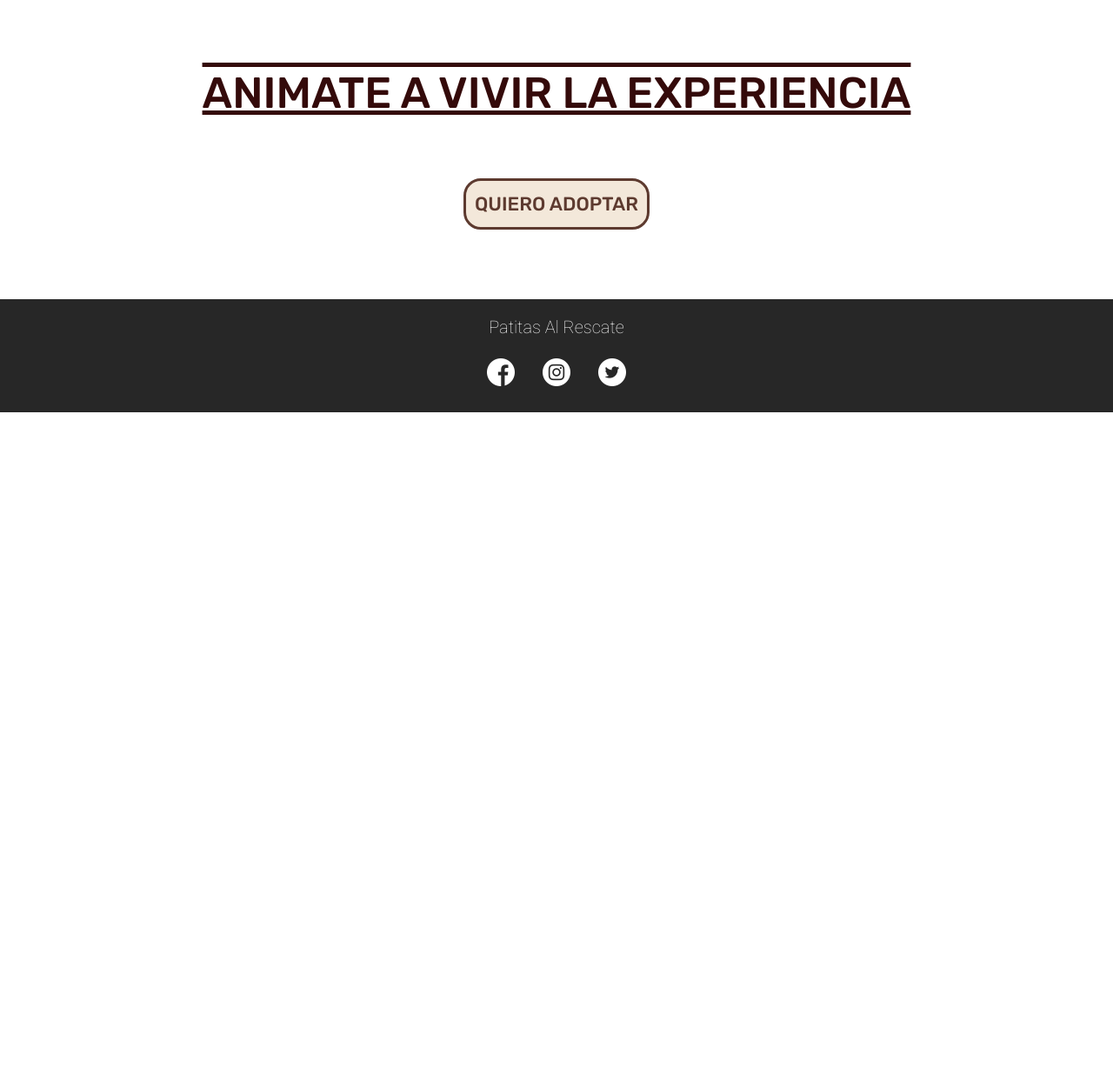
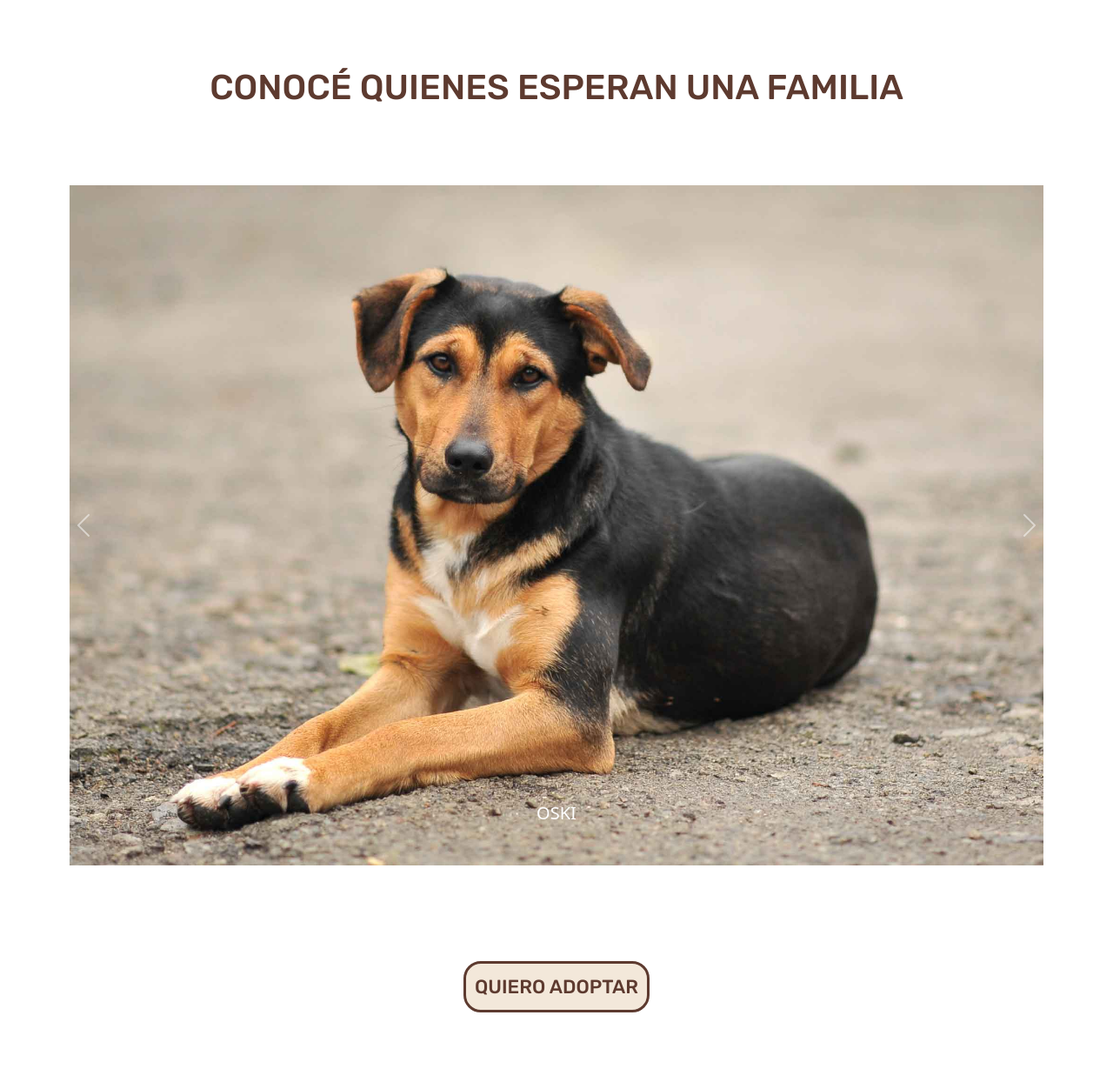
Before and after one commit to Mariagalera141/ONG-MARIA-GALERA, a website: page adopcion.html in a window 1280 px wide. Shown: the part 1076-2320 px from the top of the page at 87% size. Before the commit the page ends 1550 px from the top, so only its background shows below. Drawn offline with nearby package versions, Linux system fonts and the light colour scheme.

Commit message:
Adopciones

```diff
--- a/adopcion.html
+++ b/adopcion.html
@@ -71,8 +71,43 @@
     </section>
     <section>
         <div class="animate">
-            <h3>ANIMATE A VIVIR LA EXPERIENCIA</h3>
-            <button><a href="http:#">QUIERO ADOPTAR</a></button>
+            <h3>CONOCÉ QUIENES ESPERAN UNA FAMILIA</h3>
+            <div id="carouselExampleCaptions" class="carousel slide" data-bs-ride="false">
+                <div class="carousel-indicators">
+                  <button type="button" data-bs-target="#carouselExampleCaptions" data-bs-slide-to="0" class="active" aria-current="true" aria-label="Slide 1"></button>
+                  <button type="button" data-bs-target="#carouselExampleCaptions" data-bs-slide-to="1" aria-label="Slide 2"></button>
+                  <button type="button" data-bs-target="#carouselExampleCaptions" data-bs-slide-to="2" aria-label="Slide 3"></button>
+                </div>
+                <div class="carousel-inner">
+                  <div class="carousel-item active">
+                    <img src="/img/oski.jpg" class="d-block w-100" alt="oski">
+                    <div class="carousel-caption d-none d-md-block">
+                      <h5>OSKI</h5>
+                    </div>
+                  </div>
+                  <div class="carousel-item">
+                    <img src="/img/garfield.jpg" class="d-block w-100" alt="garfield">
+                    <div class="carousel-caption d-none d-md-block">
+                      <h5>GARFIELD</h5>
+                    </div>
+                  </div>
+                  <div class="carousel-item">
+                    <img src="/img/Aldo.jpg" class="d-block w-100" alt="aldo">
+                    <div class="carousel-caption d-none d-md-block">
+                      <h5>ALDO</h5>
+                    </div>
+                  </div>
+                </div>
+                <button class="carousel-control-prev" type="button" data-bs-target="#carouselExampleCaptions" data-bs-slide="prev">
+                  <span class="carousel-control-prev-icon" aria-hidden="true"></span>
+                  <span class="visually-hidden">Previous</span>
+                </button>
+                <button class="carousel-control-next" type="button" data-bs-target="#carouselExampleCaptions" data-bs-slide="next">
+                  <span class="carousel-control-next-icon" aria-hidden="true"></span>
+                  <span class="visually-hidden">Next</span>
+                </button>
+              </div>
+            <button class="btn-adoptar"><a href="http:#">QUIERO ADOPTAR</a></button>
         </div>
     </section>
 </main>
--- a/scss/_adopcion.scss
+++ b/scss/_adopcion.scss
@@ -12,8 +12,6 @@
         font-size: 40px;
     }
 }
-
-
 .pasos{
     display: flex;
     justify-content: space-around;
@@ -28,8 +26,6 @@
 
     }
 }
-
-
 .textopasos{
     display: flex;
     justify-content: space-around;
@@ -43,18 +39,19 @@
         }
     }
 }
-
 .animate{
     display: flex;
     flex-direction: column;
     align-items: center;
     h3{
         font-family: 'Rubik', sans-serif;
-        font-size: 50px;
-        color: rgb(52, 10, 10);
-        text-decoration: underline overline;
+        font-size: 40px;
+        color: $color-text1;
     }
-    button{
+    .carousel-inner{
+        padding: 80px;
+    }
+    .btn-adoptar{
         background-color: rgb(243, 232, 218);
         border:solid;
         border-color: #5d3a2f;
@@ -63,7 +60,7 @@
         font-family: 'Rubik', sans-serif;
         font-size: 22px;
         margin-bottom: 80px;
-        margin-top: 60px;
+        margin-top: 30px;
         a{
             text-decoration: none;
             color:#5d3a2f;
```
Also changed, not shown: css/estilo.css, img/Aldo.jpg (added), img/garfield.jpg (added), img/oski.jpg (added), img/perrito chino.jpeg (deleted).
